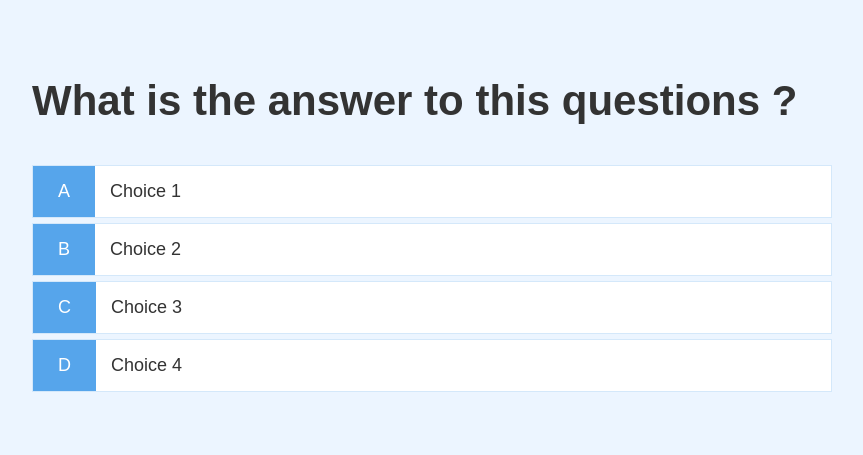
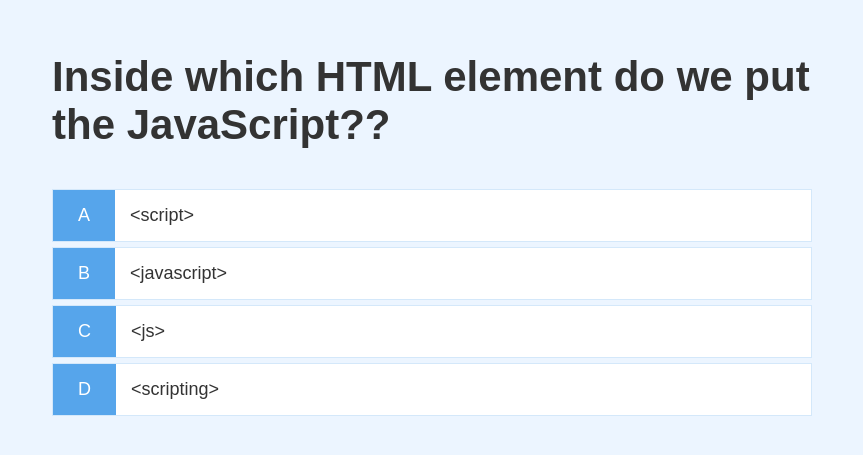
Before and after one commit to khyatimaru/quiz-app-html-css-javascript, a plain HTML site: page game.html in a window 1280 px wide. Shown: the part 163-618 px from the top of the page, without its empty margins (208-1071 px from the left). Drawn offline with Linux system fonts and the light colour scheme.

Commit message:
Adds code for displyaing questions and answers harcoded

```diff
--- a/app.css
+++ b/app.css
@@ -47,6 +47,7 @@ h3 {
     align-items: center;
     max-width: 80rem;
     margin: 0 auto;
+    padding: 2rem;
 }
 
 .container > * {
--- a/game.css
+++ b/game.css
@@ -15,6 +15,7 @@
 }
 .choice-text {
     padding: 1.5rem;
+    width: 100%;
 }
 .choice-prefix {
     padding: 1.5rem 2.5rem;
--- a/game.html
+++ b/game.html
@@ -11,24 +11,25 @@
 <body>
     <div class="container">
         <div id="game" class="justify-center flex-column">
-            <h2>What is the answer to this questions ?</h2>
+            <h2 id="question">What is the answer to this questions ?</h2>
             <div class="choice-container">
                 <p class="choice-prefix">A</p>
-                <p class="choice-text">Choice 1</p>
+                <p class="choice-text" data-number="1">Choice 1</p>
             </div>
             <div class="choice-container">
                     <p class="choice-prefix">B</p>
-                    <p class="choice-text">Choice 2</p>
+                    <p class="choice-text" data-number="2">Choice 2</p>
             </div>
             <div class="choice-container">
                 <p class="choice-prefix">C</p>
-                <p class="choice-text">Choice 3</p>
+                <p class="choice-text" data-number="3">Choice 3</p>
             </div>
             <div class="choice-container">
                 <p class="choice-prefix">D</p>
-                <p class="choice-text">Choice 4</p>
+                <p class="choice-text" data-number="4">Choice 4</p>
             </div>
         </div>
     </div>
+    <script src="game.js"></script>
 </body>
 </html>
--- /dev/null
+++ b/game.js
@@ -0,0 +1,82 @@
+const question = document.getElementById('question');
+const choices = Array.from(document.getElementsByClassName('choice-text'));
+
+let currentQuestion = {};
+let acceptingAnswers = false;
+let score = 0;
+let questionCounter = 0;
+let availableQuestions = [];
+
+let questions = [
+    {
+      question: "Inside which HTML element do we put the JavaScript??",
+      choice1: "<script>",
+      choice2: "<javascript>",
+      choice3: "<js>",
+      choice4: "<scripting>",
+      answer: 1
+    },
+    {
+      question:
+        "What is the correct syntax for referring to an external script called 'xxx.js'?",
+      choice1: "<script href='xxx.js'>",
+      choice2: "<script name='xxx.js'>",
+      choice3: "<script src='xxx.js'>",
+      choice4: "<script file='xxx.js'>",
+      answer: 3
+    },
+    {
+      question: " How do you write 'Hello World' in an alert box?",
+      choice1: "msgBox('Hello World');",
+      choice2: "alertBox('Hello World');",
+      choice3: "msg('Hello World');",
+      choice4: "alert('Hello World');",
+      answer: 4
+    }
+  ];
+
+//CONSTANTS
+const CORRECT_BONUS = 10;
+const MAX_QUESTIONS = 3;
+
+startGame = () => {
+    questionCounter = 0;
+    score = 0;
+    availableQuestions = [...questions];
+    getNewQuestion();
+};
+
+getNewQuestion = () => {
+    if(availableQuestions.length === 0 || questionCounter >= MAX_QUESTIONS) {
+        //go to result page
+        return window.location.assign('/end.html');
+    }
+    questionCounter++;
+    const questionIndex = Math.floor(Math.random() * availableQuestions.length);
+    currentQuestion = availableQuestions[questionIndex];
+    question.innerText = currentQuestion.question;
+    choices.forEach(choice => {
+        const number = choice.dataset['number'];
+        choice.innerText = currentQuestion['choice' + number];
+
+    });
+    availableQuestions.splice(questionIndex, 1);
+
+    acceptingAnswers = true;
+
+};
+
+choices.forEach(choice => {
+    choice.addEventListener('click', e => {
+        if(!acceptingAnswers) return;
+
+        acceptingAnswers = false;
+        const selectedChoice = e.target;
+        const selectedAnswer = selectedChoice.dataset['number'];
+
+        console.log('selected answer', selectedAnswer);
+        getNewQuestion();
+    });
+});
+
+startGame();
```
Also changed, not shown: index.html (+1 -0 lines), 1 other file.
